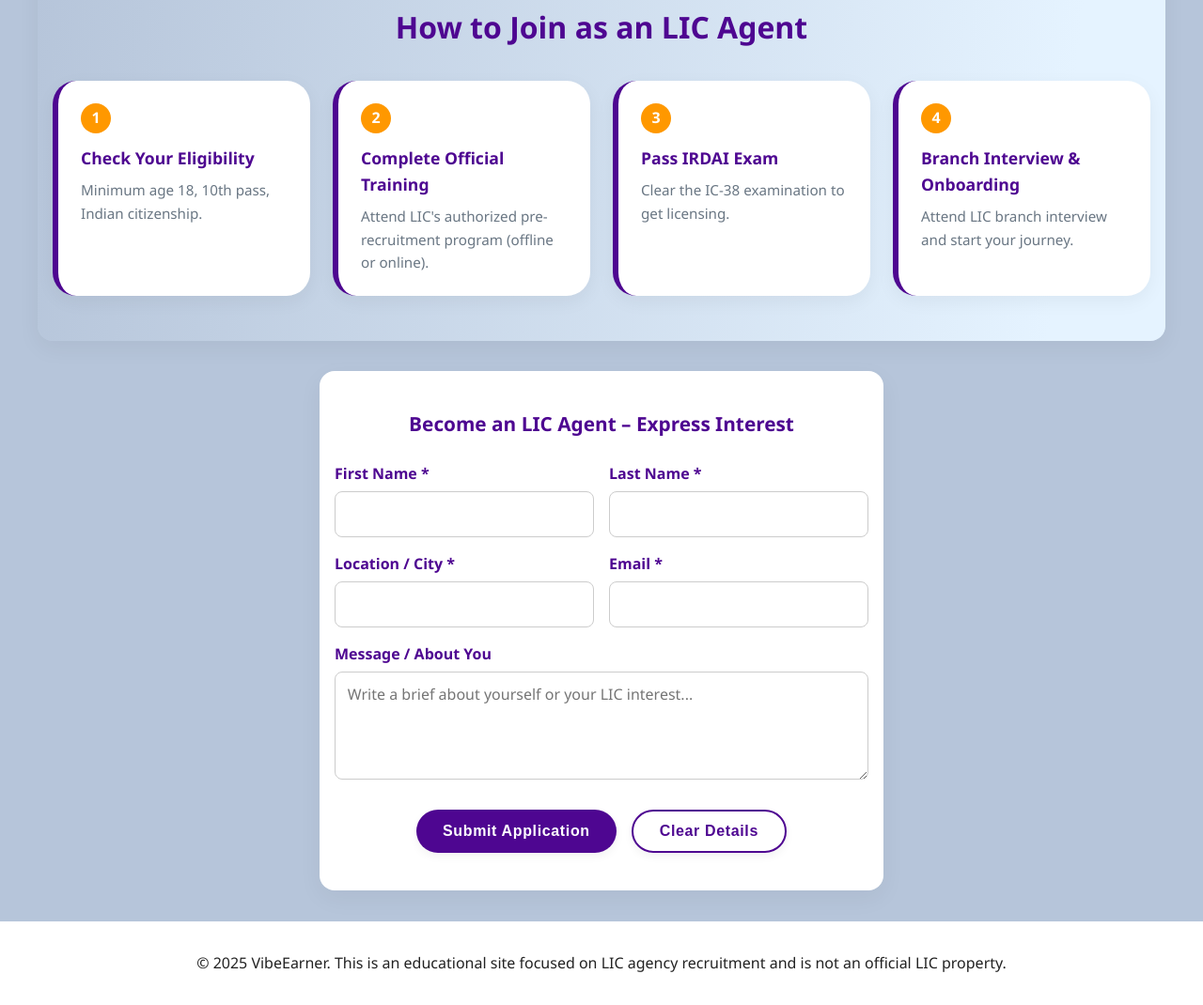
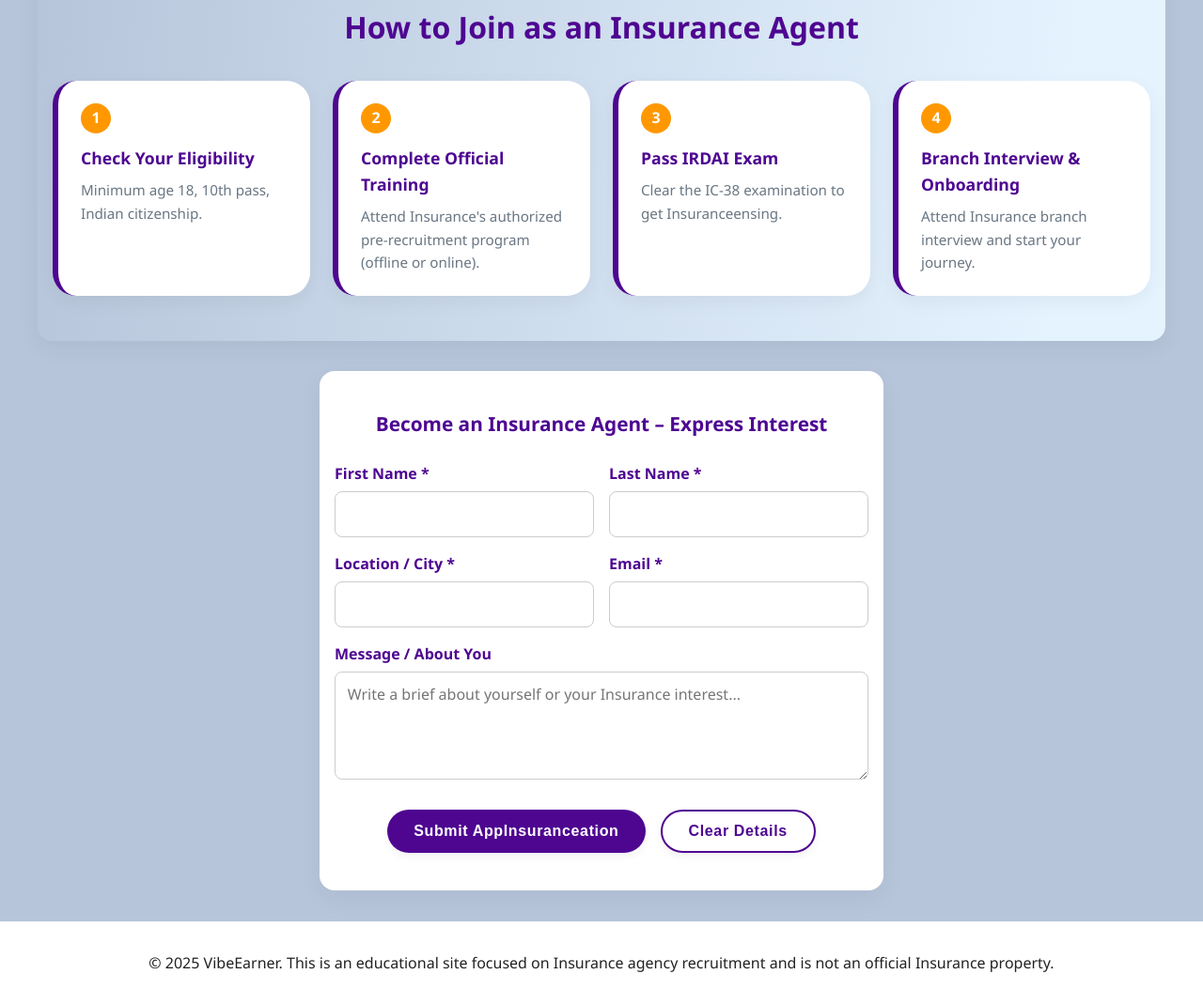
Before and after one commit to Dev024-wq/VibeEarner, a plain HTML site: page join.html in a window 1280 px wide. Shown: the part 184-1254 px from the top of the page at 94% size. Drawn offline with Linux system fonts and the light colour scheme.

Commit message:
Update join.html

```diff
--- a/join.html
+++ b/join.html
@@ -3,8 +3,8 @@
 <head>
   <meta charset="UTF-8" />
   <meta name="viewport" content="width=device-width, initial-scale=1" />
-  <title>Join as an LIC Agent — VibeEarner</title>
-  <meta name="description" content="How to join LIC as agent with quick steps and contact form" />
+  <title>Join as an Insurance Agent — VibeEarner</title>
+  <meta name="description" content="How to join Insurance as agent with quick steps and contact form" />
   <style>
     :root {
       --primary-color: #4e0691;
@@ -456,7 +456,7 @@
 
     <!-- How to Join Steps -->
     <section class="join-section fade-section">
-      <div class="join-section-title">How to Join as an LIC Agent</div>
+      <div class="join-section-title">How to Join as an Insurance Agent</div>
       <div class="card-row">
         <div class="step-card">
           <div class="step-badge">1</div>
@@ -466,25 +466,25 @@
         <div class="step-card">
           <div class="step-badge">2</div>
           <div class="step-title">Complete Official Training</div>
-          <div class="step-desc">Attend LIC's authorized pre-recruitment program (offline or online).</div>
+          <div class="step-desc">Attend Insurance's authorized pre-recruitment program (offline or online).</div>
         </div>
         <div class="step-card">
           <div class="step-badge">3</div>
           <div class="step-title">Pass IRDAI Exam</div>
-          <div class="step-desc">Clear the IC-38 examination to get licensing.</div>
+          <div class="step-desc">Clear the IC-38 examination to get Insuranceensing.</div>
         </div>
         <div class="step-card">
           <div class="step-badge">4</div>
           <div class="step-title">Branch Interview & Onboarding</div>
-          <div class="step-desc">Attend LIC branch interview and start your journey.</div>
+          <div class="step-desc">Attend Insurance branch interview and start your journey.</div>
         </div>
       </div>
     </section>
 
     <!-- Express Interest Form -->
     <section class="join-form-section fade-section">
-      <div class="join-form-title">Become an LIC Agent – Express Interest</div>
-      <form id="licForm" class="join-form" action="sendmail.php" method="POST" autocomplete="off" novalidate>
+      <div class="join-form-title">Become an Insurance Agent – Express Interest</div>
+      <form id="InsuranceForm" class="join-form" action="sendmail.php" method="POST" autocomplete="off" novalidate>
         <input type="text" name="website" style="display:none" tabindex="-1" autocomplete="off" />
         <div class="form-row">
           <div class="form-group">
@@ -509,11 +509,11 @@
         <div class="form-row">
           <div class="form-group" style="flex:1 1 100%;">
             <label for="description">Message / About You</label>
-            <textarea id="description" name="description" rows="4" placeholder="Write a brief about yourself or your LIC interest..."></textarea>
+            <textarea id="description" name="description" rows="4" placeholder="Write a brief about yourself or your Insurance interest..."></textarea>
           </div>
         </div>
         <div class="form-row" style="justify-content:center; gap:1rem; margin-top:1rem;">
-          <button class="btn btn-primary" type="submit">Submit Application</button>
+          <button class="btn btn-primary" type="submit">Submit AppInsuranceation</button>
           <button class="btn btn-outline" type="reset">Clear Details</button>
         </div>
       </form>
@@ -523,7 +523,7 @@
 
   <!-- Footer -->
   <footer>
-    &copy; 2025 VibeEarner. This is an educational site focused on LIC agency recruitment and is not an official LIC property.
+    &copy; 2025 VibeEarner. This is an educational site focused on Insurance agency recruitment and is not an official Insurance property.
   </footer>
 
   <!-- Scroll to Top Button -->
@@ -540,7 +540,7 @@
     // Hamburger toggle
     const hamburger = document.querySelector('.hamburger');
     const navbar = document.querySelector('.navbar');
-    hamburger.addEventListener('click', () => {
+    hamburger.addEventListener('cInsurancek', () => {
       navbar.classList.toggle('active');
       hamburger.classList.toggle('active');
     });
@@ -558,7 +558,7 @@
     window.addEventListener("scroll", () => {
       scrollBtn.style.display = window.scrollY > 200 ? "block" : "none";
     });
-    scrollBtn.addEventListener("click", () => {
+    scrollBtn.addEventListener("cInsurancek", () => {
       scrollBtn.animate(
         [
           { transform: "rotate(0deg) scale(1)" },
```
